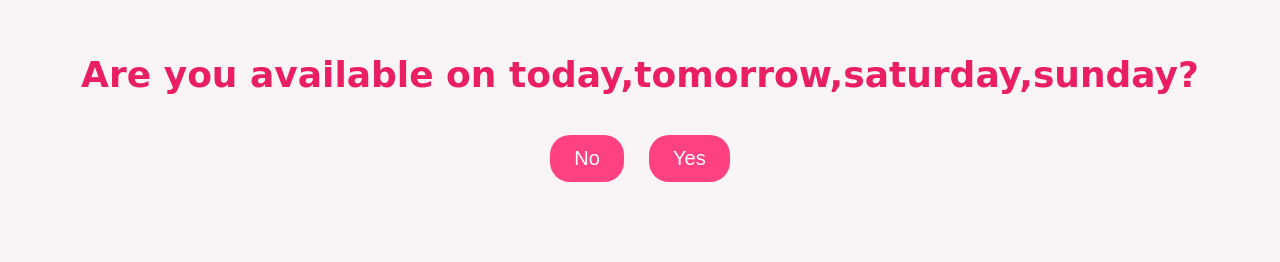
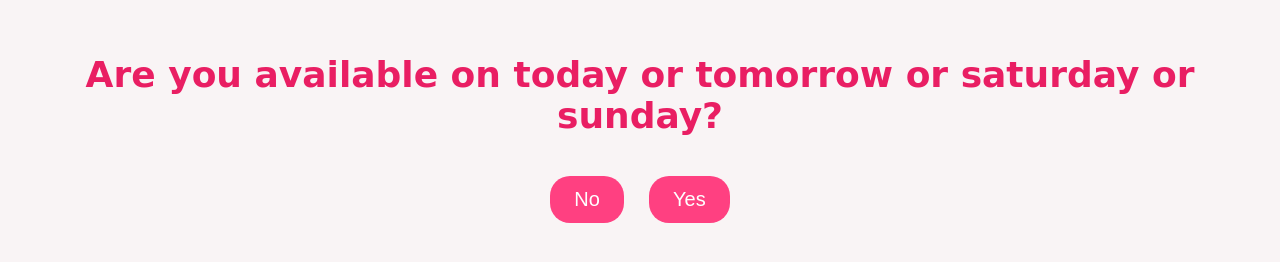
Before and after one commit to snorlax-hash/ask-her-out, a plain HTML site: page index.html in a window 1280 px wide. Drawn offline with Linux system fonts and the light colour scheme.

Commit message:
Update index.html

```diff
--- a/index.html
+++ b/index.html
@@ -8,7 +8,7 @@
 </head>
 <body>
     <div class="container">
-        <h1>Are you available on today,tomorrow,saturday,sunday?</h1>
+        <h1>Are you available on today or tomorrow or saturday or sunday?</h1>
         <div class="buttons">
             <button id="no-btn">No</button>
             <button id="yes-btn">Yes</button>
```
